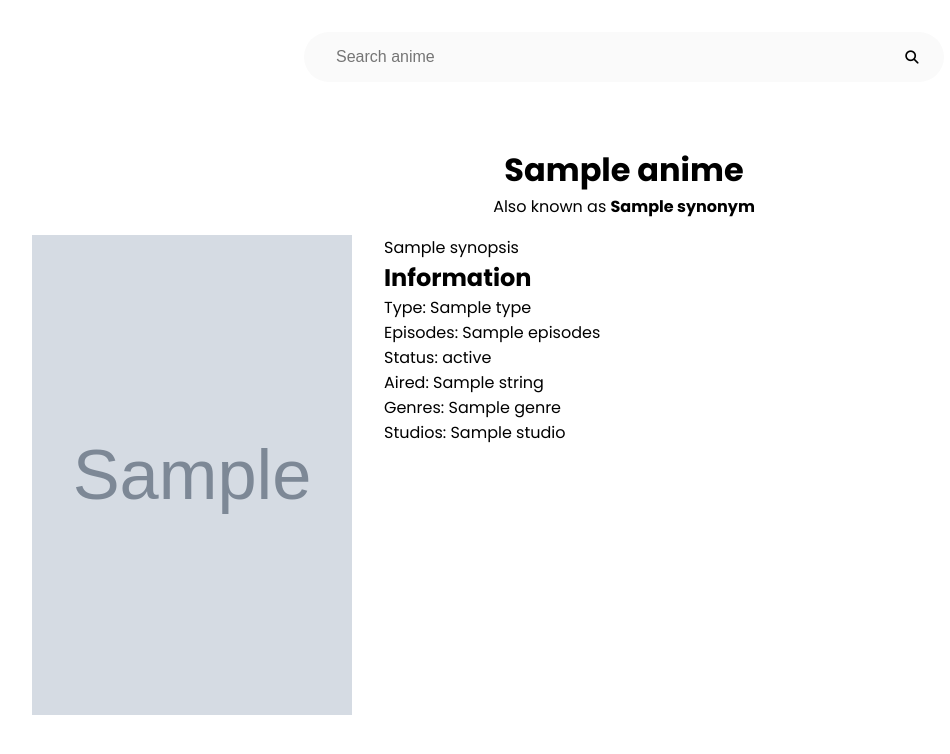
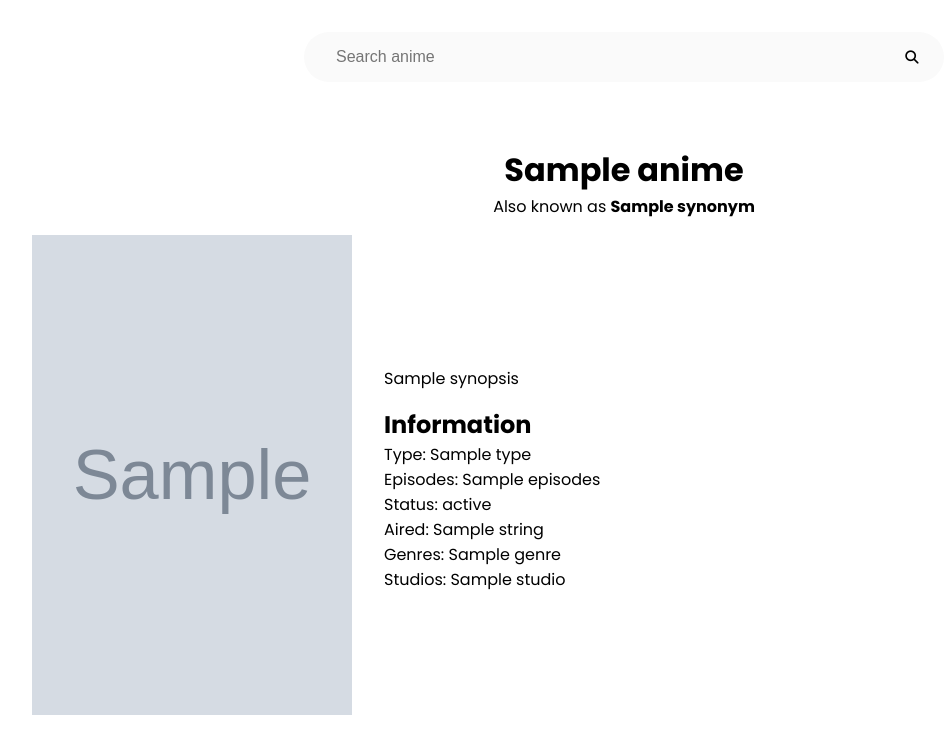
Before and after one commit to monkonius/animate, a Django app: template reviews/templates/reviews/anime.html in a window 1280 px wide. Shown: the part 60-814 px from the top of the page, without its empty margins (16-966 px from the left). Run offline with Django 4.2, Linux system fonts and the light colour scheme; the template is opened without the code that fills it: most values are stand-ins (such as "Sample title", 1, 10 or a date in 2020); grey boxes marked "Sample" are stand-in pictures.

Commit message:
Align items and set heading margin

```diff
--- a/reviews/static/reviews/styles.css
+++ b/reviews/static/reviews/styles.css
@@ -139,6 +139,10 @@ input:focus {
     width: 100%;
 }
 
+.anime-info h2 {
+    margin-top: 1rem;
+}
+
 .anime-info img {
     object-fit: cover;
     display: inline-block;
@@ -248,6 +252,7 @@ input:focus {
         display: flex;
         gap: 2rem;
         text-align: left;
+        align-items: center;
     }
 
     .anime-info h2 {
```
